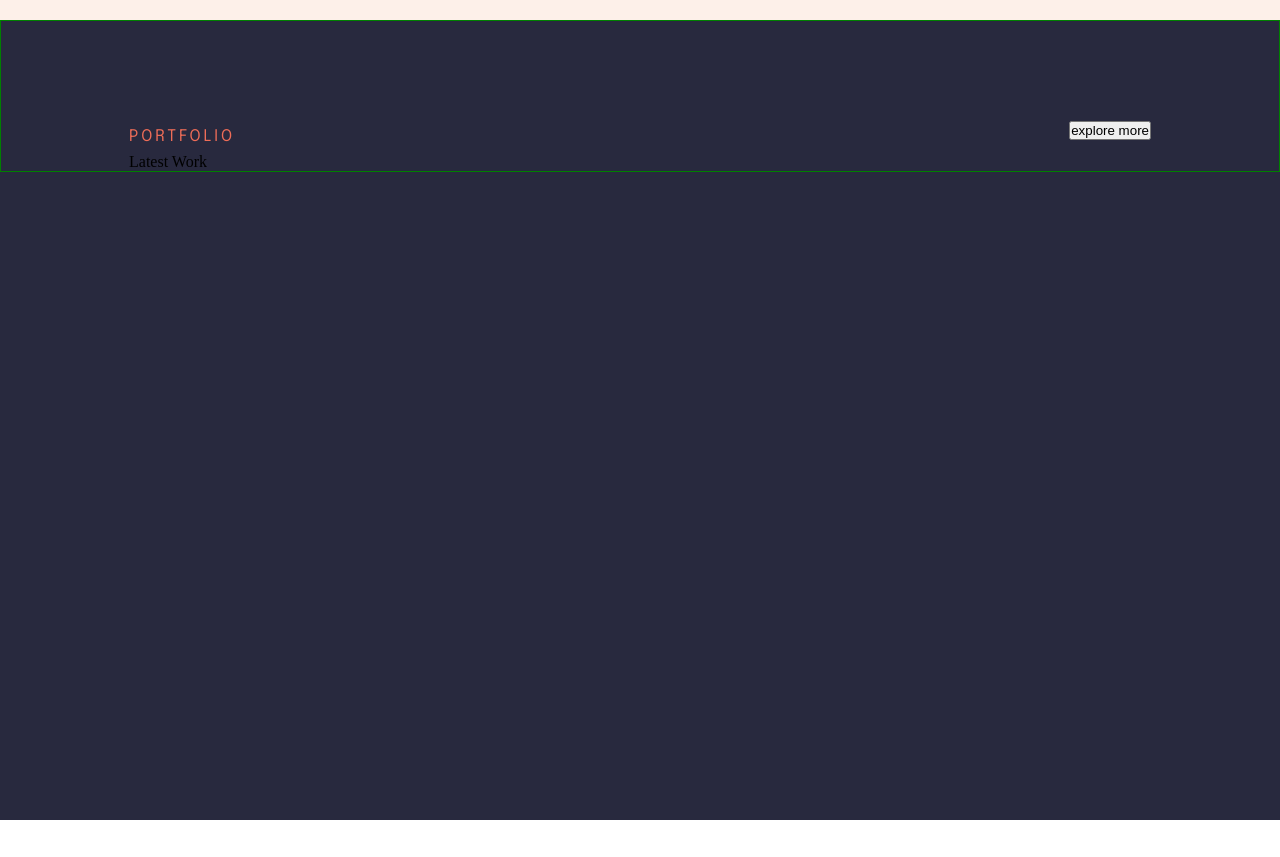
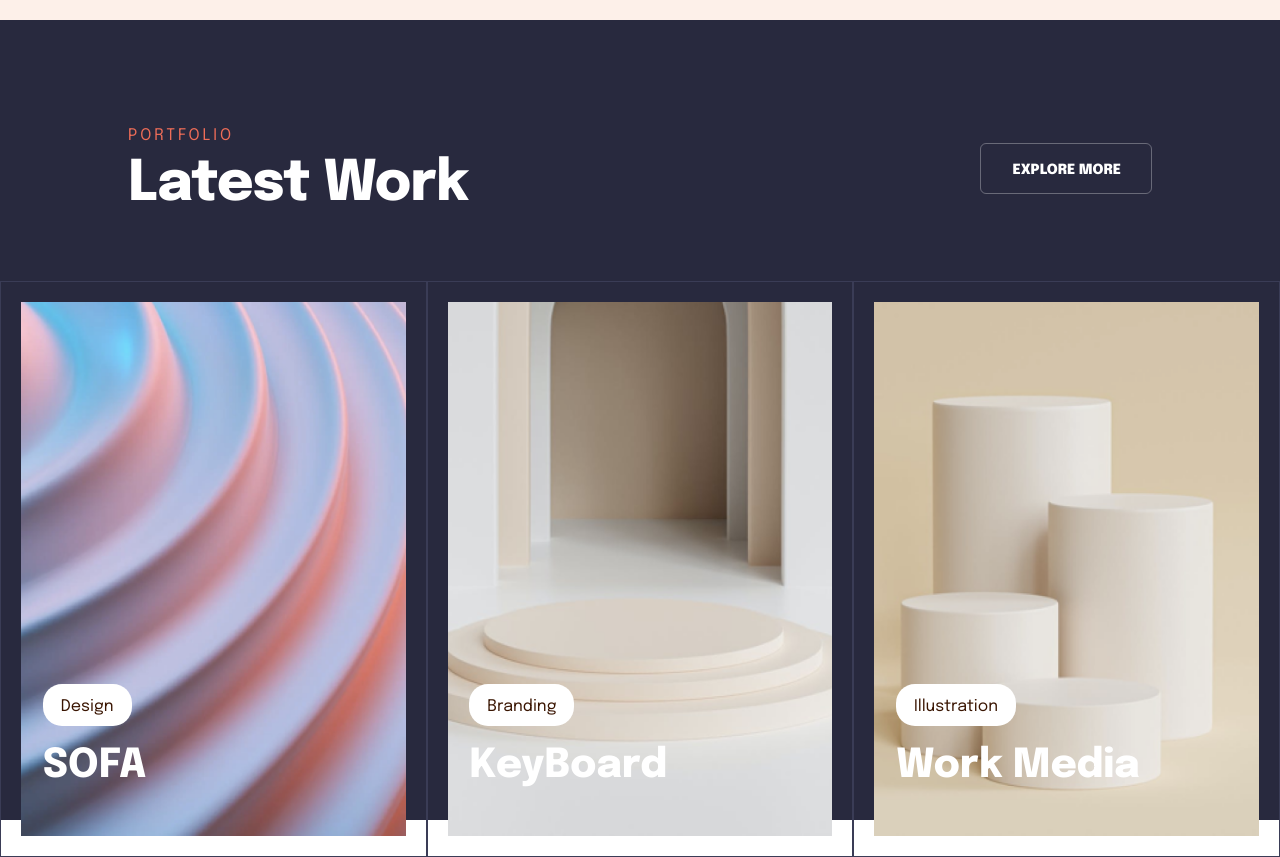
Before and after one commit to bibilashvili-nugo/Portfolio-web, a plain HTML site: page index.html in a window 1280 px wide. Shown: the part 1580-2437 px from the top of the page. Before the commit the page ends 2400 px from the top, so only its background shows below. Drawn offline with Linux system fonts and the light colour scheme.

Commit message:
add new section
third section added

```diff
--- a/assets/style/scss/style.scss
+++ b/assets/style/scss/style.scss
@@ -367,23 +367,108 @@
         display: flex;
         flex-direction: row;
         justify-content: space-between;
-        padding: 100px 10% 0 10%;
-        border: 1px solid green;
+        padding: 100px 10% 4rem 10%;
+        align-items: center;
 
         .leftThirdHeader {
             display: flex;
             flex-direction: column;
+            gap: 1.25px;
 
             span:nth-of-type(1) {
                 color: $buttonColor;
                 font-family: 'Epilogue', sans-serif;
-                font-size: 16px;
+                font-size: $normal-text-size;
                 font-style: normal;
                 font-weight: 400;
                 line-height: 32px;
                 letter-spacing: 3px;
                 text-transform: uppercase;
             }
+
+            span:nth-of-type(2) {
+                color: $whiteColor;
+                font-family: 'Epilogue', sans-serif;;
+                font-size: 3.5rem;
+                font-style: normal;
+                font-weight: 800;
+                line-height: 64px; /* 114.286% */
+                letter-spacing: -1px;
+            }
+        }
+
+        .rightThirdHeader {
+            height: auto;
+
+            button {
+                border-radius: 6px;
+                border: 1px solid rgba(255, 255, 255, 0.30);
+                background-color: transparent;
+                padding: 18px 30px 16px 31px;
+
+                span {
+                    color: #FFF;
+                    text-align: center;
+                    font-family: 'Epilogue', sans-serif;
+                    font-size: $min-text-size;
+                    font-style: normal;
+                    font-weight: 900;
+                    line-height: normal;
+                    text-transform: uppercase;
+                }
+            }
+        }
+    }
+
+    .pictureWithGrid {
+        width: 100%;
+        height: auto;
+        display: grid;
+        grid-template-columns: 1fr 1fr 1fr;
+        justify-content: space-between;
+
+        div {
+            display: flex;
+            justify-content: space-evenly;
+            position: relative;
+
+            img {
+                border: 1px solid #3A3C56;
+                padding: 20px;
+                width: 100%;
+                height: 576px;
+            }
+
+            button {
+                position: absolute;
+                top: 70%;
+                left: 10%;
+                padding: 5px 16px 1px 16px;
+                border-radius: 19px;
+                background-color: $whiteColor;
+                border-color: transparent;
+
+                span {
+                    font-family: 'Epilogue', sans-serif;
+                    font-size: $normal-text-size;
+                    font-style: normal;
+                    font-weight: 400;
+                    line-height: 2rem;
+                    color: $brown;
+                }
+            }
+
+            .c2sp1 {
+                position: absolute;
+                top: 80%;
+                left: 10%;
+                color: white;
+                font-family: 'Epilogue', sans-serif;
+                font-size: 2.5rem;
+                font-style: normal;
+                font-weight: 800;
+                line-height: 3rem;
+            }
         }
     }
 }
--- a/index.html
+++ b/index.html
@@ -118,7 +118,34 @@
                 <span>Latest Work</span>
             </div>
             <div class="rightThirdHeader">
-                <button>explore more</button>
+                <button>
+                    <span>
+                        explore more
+                    </span>
+                </button>
+            </div>
+        </div>
+        <div class="pictureWithGrid">
+            <div>
+                <img src="./assets/image/grid1.png" alt="grid1">
+                <button>
+                    <span>Design</span>
+                </button>
+                <span class="c2sp1">SOFA</span>
+            </div>
+            <div>
+                <img src="./assets/image/grid2.png" alt="grid2">
+                <button>
+                    <span>Branding</span>
+                </button>
+                <span class="c2sp1">KeyBoard</span>
+            </div>
+            <div>
+                <img src="./assets/image/grid3.png" alt="grid3">
+                <button>
+                    <span>Illustration</span>
+                </button>
+                <span class="c2sp1">Work Media</span>
             </div>
         </div>
     </section>
```
Also changed, not shown: assets/image/grid1.png (added), assets/image/grid2.png (added), assets/image/grid3.png (added), assets/style/scss/style.css.
